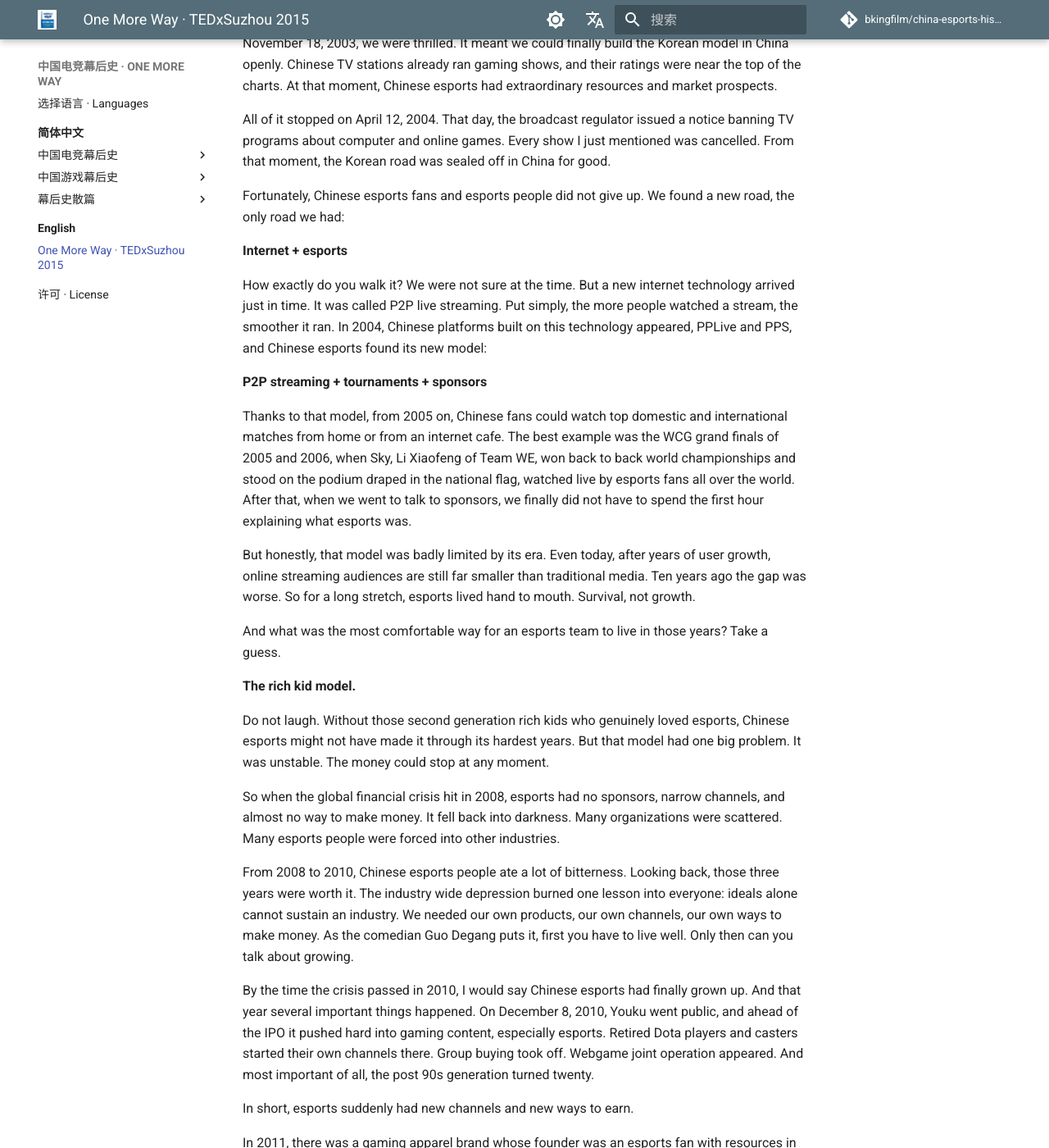
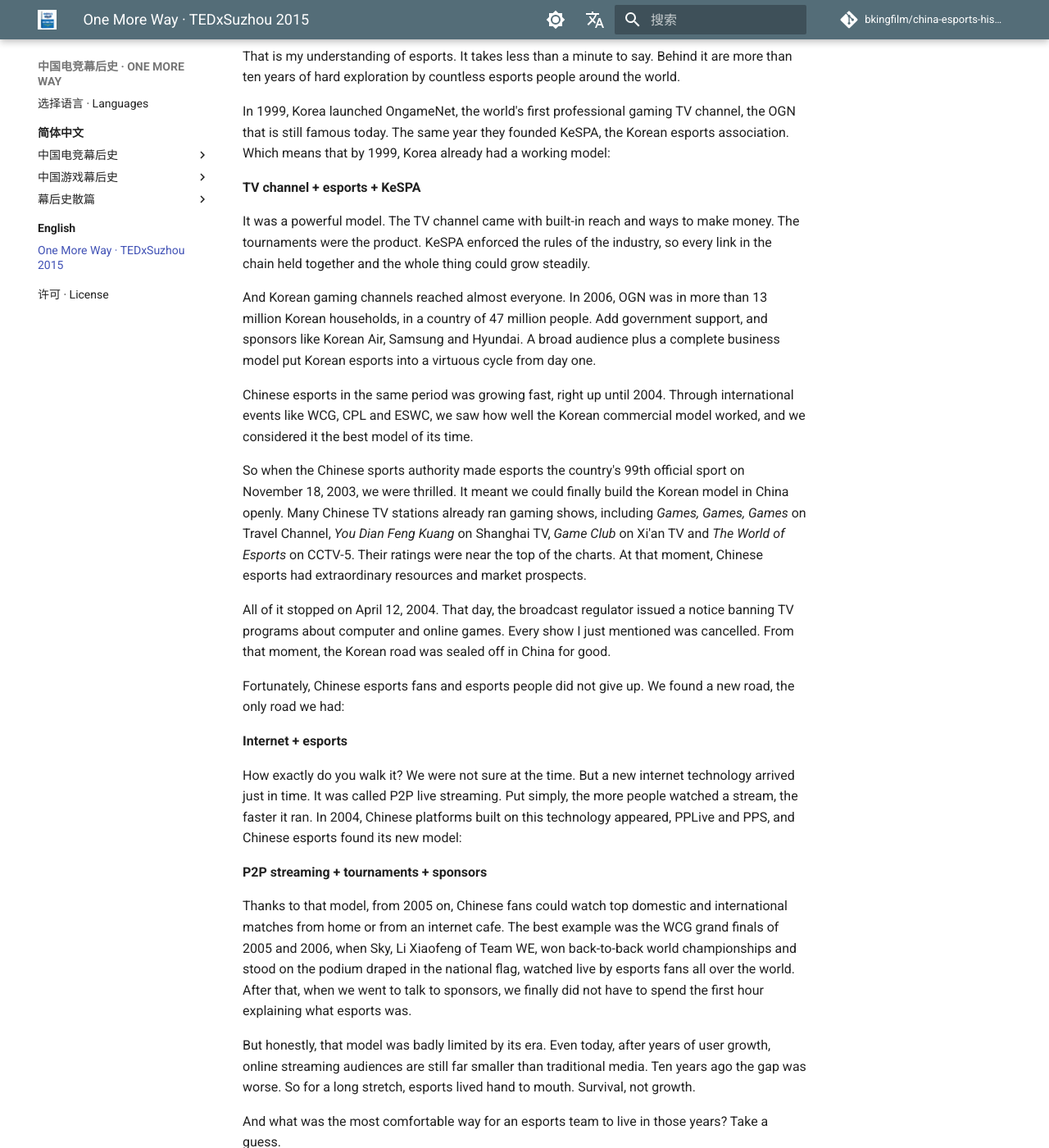
Before and after one commit to bkingfilm/china-esports-history, an MkDocs documentation site: the page built from docs/en/one-more-way-tedx-2015.md, in a window 1280 px wide and 1400 px high, scrolled down 1083 px. Shown: the whole window at 82% size. Built offline with MkDocs 1.6.1 and Material for MkDocs 9.7.7, drawn with Linux system fonts in a browser that asks for light colours; comment, search, counter and statistics services are not loaded; some of the changed text lies outside the part shown.

Commit message:
Proofread TEDx English translation

```diff
--- a/docs/en/one-more-way-tedx-2015.md
+++ b/docs/en/one-more-way-tedx-2015.md
@@ -1,14 +1,16 @@
-# One More Way: How Chinese Esports Survived
+# More Paths Forward: How Chinese Esports Survived
 
-> A talk given by BBKinG (Liu Yang) at TEDxSuzhou, 2015. Translated from the Chinese original: [让路更多一些 我在TEDx讲中国电竞](../zh/chapters/序章-TEDx演讲-让路更多一些.md)
+> A talk given by BBKinG (Liu Yang) at TEDxSuzhou in 2015. Originally published on [Zhihu](https://zhuanlan.zhihu.com/p/19975183) on May 16, 2015. Translated from the Chinese original: [让路更多一些 我在TEDx讲中国电竞](../zh/chapters/序章-TEDx演讲-让路更多一些.md)
 >
 > Watch the full talk (in Chinese): [TEDx演讲 中国电子竞技 让路更多一些 on Bilibili](https://www.bilibili.com/video/BV1ts411U7tz/)
 
+![BBKinG speaking at TEDxSuzhou in 2015](../assets/images/0e9d3c3ec1.jpg)
+
 People often ask me, what exactly is esports?
 
-My answer is simple. Esports is what you get when the age-old joy of people competing against people goes electronic. The one condition is that it must be built on fairness and the spirit of the contract.
+My answer is simple. Esports is what you get when the age-old joy of people competing against people goes electronic. The one condition is that it must be built on fairness, impartial rules and respect for agreements.
 
-So unlike some, I believe any game can have an esports mode, and anyone can be an esports player. Look around. Older folks play cards online. Kids sit together comparing Angry Birds scores on their iPads. Girls dance against each other in motion sensing games. Young people team up in Dota and League of Legends, and 3D virtual reality keeps getting better. As long as these games grow on that foundation of fairness and contract spirit, they will grow tournaments, stars, clubs, media, streaming platforms, the whole complex ecosystem we call esports.
+So unlike some, I believe any game can have an esports mode, and anyone can be an esports player. Look around. Older folks play cards online. Kids sit together comparing Angry Birds scores on their iPads. Girls dance against each other in motion-controlled games. Young people team up in Dota and League of Legends, and 3D virtual-reality games keep getting better. As long as these games grow on a foundation of fairness, impartial rules and respect for agreements, they will produce tournaments, stars, clubs, media, streaming platforms and the whole complex ecosystem we call esports.
 
 That is my understanding of esports. It takes less than a minute to say. Behind it are more than ten years of hard exploration by countless esports people around the world.
 
@@ -16,13 +18,13 @@
 
 **TV channel + esports + KeSPA**
 
-It was a powerful model. The TV channel came with built in reach and ways to make money. The tournaments were the product. KeSPA enforced the rules of the industry, so every link in the chain held together and the whole thing could grow steadily.
+It was a powerful model. The TV channel came with built-in reach and ways to make money. The tournaments were the product. KeSPA enforced the rules of the industry, so every link in the chain held together and the whole thing could grow steadily.
 
 And Korean gaming channels reached almost everyone. In 2006, OGN was in more than 13 million Korean households, in a country of 47 million people. Add government support, and sponsors like Korean Air, Samsung and Hyundai. A broad audience plus a complete business model put Korean esports into a virtuous cycle from day one.
 
 Chinese esports in the same period was growing fast, right up until 2004. Through international events like WCG, CPL and ESWC, we saw how well the Korean commercial model worked, and we considered it the best model of its time.
 
-So when the Chinese sports authority made esports the country's 99th official sport on November 18, 2003, we were thrilled. It meant we could finally build the Korean model in China openly. Chinese TV stations already ran gaming shows, and their ratings were near the top of the charts. At that moment, Chinese esports had extraordinary resources and market prospects.
+So when the Chinese sports authority made esports the country's 99th official sport on November 18, 2003, we were thrilled. It meant we could finally build the Korean model in China openly. Many Chinese TV stations already ran gaming shows, including *Games, Games, Games* on Travel Channel, *You Dian Feng Kuang* on Shanghai TV, *Game Club* on Xi'an TV and *The World of Esports* on CCTV-5. Their ratings were near the top of the charts. At that moment, Chinese esports had extraordinary resources and market prospects.
 
 All of it stopped on April 12, 2004. That day, the broadcast regulator issued a notice banning TV programs about computer and online games. Every show I just mentioned was cancelled. From that moment, the Korean road was sealed off in China for good.
 
@@ -30,11 +32,11 @@
 
 **Internet + esports**
 
-How exactly do you walk it? We were not sure at the time. But a new internet technology arrived just in time. It was called P2P live streaming. Put simply, the more people watched a stream, the smoother it ran. In 2004, Chinese platforms built on this technology appeared, PPLive and PPS, and Chinese esports found its new model:
+How exactly do you walk it? We were not sure at the time. But a new internet technology arrived just in time. It was called P2P live streaming. Put simply, the more people watched a stream, the faster it ran. In 2004, Chinese platforms built on this technology appeared, PPLive and PPS, and Chinese esports found its new model:
 
 **P2P streaming + tournaments + sponsors**
 
-Thanks to that model, from 2005 on, Chinese fans could watch top domestic and international matches from home or from an internet cafe. The best example was the WCG grand finals of 2005 and 2006, when Sky, Li Xiaofeng of Team WE, won back to back world championships and stood on the podium draped in the national flag, watched live by esports fans all over the world. After that, when we went to talk to sponsors, we finally did not have to spend the first hour explaining what esports was.
+Thanks to that model, from 2005 on, Chinese fans could watch top domestic and international matches from home or from an internet cafe. The best example was the WCG grand finals of 2005 and 2006, when Sky, Li Xiaofeng of Team WE, won back-to-back world championships and stood on the podium draped in the national flag, watched live by esports fans all over the world. After that, when we went to talk to sponsors, we finally did not have to spend the first hour explaining what esports was.
 
 But honestly, that model was badly limited by its era. Even today, after years of user growth, online streaming audiences are still far smaller than traditional media. Ten years ago the gap was worse. So for a long stretch, esports lived hand to mouth. Survival, not growth.
 
@@ -46,15 +48,15 @@
 
 So when the global financial crisis hit in 2008, esports had no sponsors, narrow channels, and almost no way to make money. It fell back into darkness. Many organizations were scattered. Many esports people were forced into other industries.
 
-From 2008 to 2010, Chinese esports people ate a lot of bitterness. Looking back, those three years were worth it. The industry wide depression burned one lesson into everyone: ideals alone cannot sustain an industry. We needed our own products, our own channels, our own ways to make money. As the comedian Guo Degang puts it, first you have to live well. Only then can you talk about growing.
+From 2008 to 2010, people in Chinese esports endured a great deal. Looking back, those three years were worth it. The industry-wide depression burned one lesson into everyone: ideals alone cannot sustain an industry. We needed our own products, our own channels and our own ways to make money. As the comedian Guo Degang puts it, first you have to live well. Only then can you talk about growing.
 
-By the time the crisis passed in 2010, I would say Chinese esports had finally grown up. And that year several important things happened. On December 8, 2010, Youku went public, and ahead of the IPO it pushed hard into gaming content, especially esports. Retired Dota players and casters started their own channels there. Group buying took off. Webgame joint operation appeared. And most important of all, the post 90s generation turned twenty.
+By the time the crisis passed in 2010, I would say Chinese esports had finally grown up. And that year several important things happened. On December 8, 2010, Youku went public, and ahead of the IPO it pushed hard into gaming content, especially esports. Retired Dota players and casters started their own channels there. Group buying took off. The joint-operation business model for browser games appeared. And most important of all, the post-1990 generation turned twenty.
 
 In short, esports suddenly had new channels and new ways to earn.
 
-In 2011, there was a gaming apparel brand whose founder was an esports fan with resources in the clothing business. He combined the two and made game themed apparel, then asked a famous caster to promote it. The caster opened a Taobao shop, and in the first month it did 300,000 yuan in sales, doubling month after month.
+In 2011, there was a gaming apparel brand whose founder was an esports fan with resources in the clothing business. He combined the two and made game-themed apparel, then asked a famous caster to promote it. The caster opened a Taobao shop, and in the first month it did 300,000 yuan in sales. Sales kept multiplying in the months that followed.
 
-Suddenly everyone realized esports could work this way. Esports stars and casters opened their own shops. First they sold mice and keyboards, then clothing, snacks, luggage, daily goods, travel packages, even adult products. This is the famous meat floss pastry model that people love to mock. I think its success marked the birth of a new Chinese esports model:
+Suddenly everyone realized esports could work this way. Esports stars and casters opened their own shops. First they sold mice and keyboards, then clothing, snacks, luggage, daily goods, travel packages, even adult products. This is the famous “meat-floss-pastry model” that people love to mock. I think its success marked the birth of a new Chinese esports model:
 
 **Youku + Taobao + esports**
 
@@ -68,20 +70,20 @@
 
 In 2011, the twelve biggest professional clubs in China banded together and formed an esports alliance. After nearly five years of refinement, Chinese esports now has a stable structure. The alliance gives everyone a table to negotiate at. Each season has a proper transfer window where club managers discuss transfers with each other. Cheating, boosting, throwing matches, even how players dress and speak at events, all of it is covered by written rules.
 
-Then in August 2014, Amazon bought Twitch for 970 million dollars, and Twitch style streaming platforms exploded in China, setting off a new wave of capital and public attention. The model is getting more complex. Let us judge it a few years from now.
+Then in August 2014, Amazon bought Twitch for 970 million US dollars, and Twitch-style streaming platforms exploded in China, setting off a new wave of capital and public attention. The model is getting more complex. Let us judge it a few years from now.
 
 As for the future, I believe esports is like cinema at its birth. It has dramatically lowered the cost and the threshold of mass entertainment, and it is even cheaper, more convenient and more interactive than the movies. That will bring a new revolution in interactive entertainment, and a huge industry will grow out of it.
 
-Finally, I want to be clear. I am not here to tell you esports is wonderful and perfect and everyone should come play. No. Esports is a mirror of this society, and many problems remain unsolved.
+Finally, I want to be clear. I am not here to tell you esports is wonderful and perfect and everyone should come play. No. Esports is a microcosm of this society, and many problems remain unsolved.
 
 For example, we often get phone calls from parents. My kid wants to quit school to go pro. I have tried everything and I cannot stop him. Could you get an esports star to talk him out of it? We usually help.
 
 Because I used to be that kid. So I know that deep down, most of these kids are not actually sure esports is their path. They have hit a wall at school, and they are subconsciously searching for a way out.
 
-And that is the root of the problem. Beyond the single log bridge of the college entrance exam, our society offers kids too few roads. So the loud, dazzling world of computers, the internet and games becomes the straw they grab in a panic.
+And that is the root of the problem. Beyond the single narrow path of the gaokao, China's national college entrance exam, our society offers kids too few roads. So the loud, dazzling world of computers, the internet and games becomes the straw they grab in a panic.
 
 Honestly, I do not care whether a kid chooses esports or not. What I care about is whether the road he chooses is one he truly loves, one that fits him, and whether he knows how to walk it.
 
-The duty of our generation is to keep exploring and opening new roads, to build a world that can tolerate and nurture new cultures, so that the next generation dares to dream, dares to choose, and is able to act, so that every healthy subculture gets its chance to sprout and grow.
+The duty of our generation is to keep exploring and opening new roads, and to build a world that can tolerate and nurture new cultures. Then the next generation can dare to dream, dare to choose and be able to act, while every healthy subculture gets its chance to sprout and grow.
 
 That is the entire purpose of this talk. Thank you.
```
Also changed, not shown: 1 other file.
